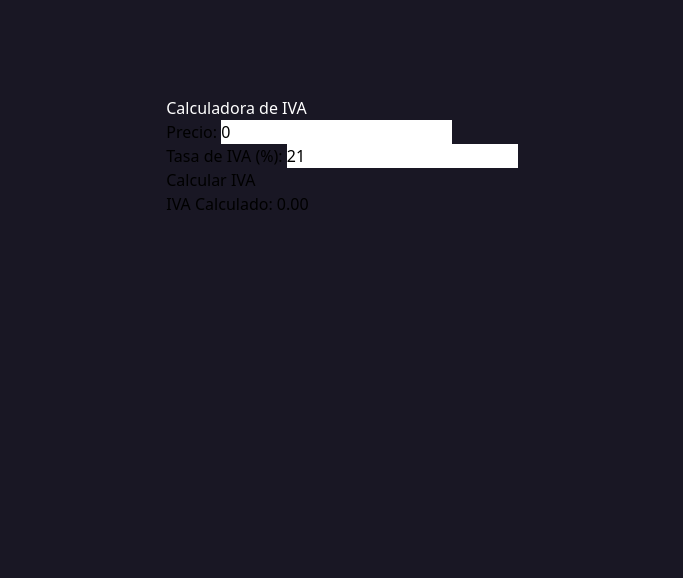
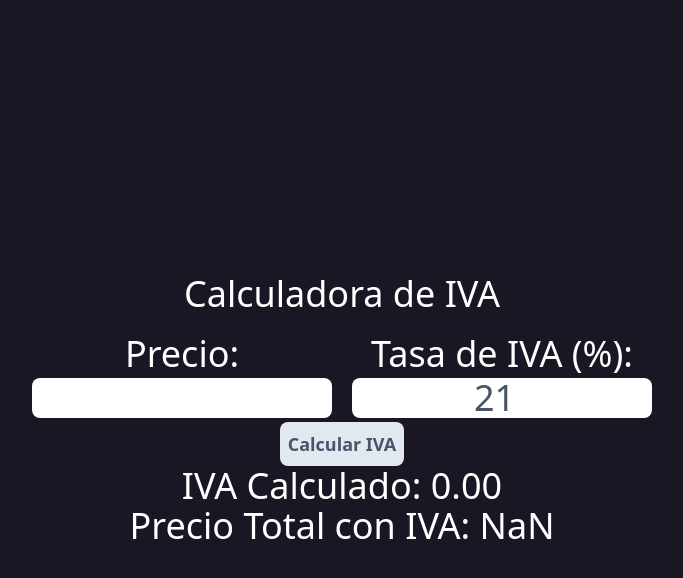
Before and after one commit to F4briMD/Calc-iva-ar1, a React (Vite) app: page / in a window 1280 px wide. Shown: the top 578 px of the page, without its empty margins (298-981 px from the left). Built offline with nearby package versions, Linux system fonts and the light colour scheme.

Commit message:
init app

```diff
--- a/src/App.jsx
+++ b/src/App.jsx
@@ -6,8 +6,11 @@ function App() {
 
 
   return (
-    <main className='section'>
-      <Calc_iva/>
+    <main className='flex flex-col items-center justify-center h-screen max-w-6xl mx-auto text-4xl text-white items-cernter'>
+      <section>
+        <Calc_iva/>
+      </section>
+
     </main>
   )
 }
--- a/src/components/Calc_iva.jsx
+++ b/src/components/Calc_iva.jsx
@@ -1,7 +1,7 @@
 import  { useState } from 'react';
 
 function Calc_iva() {
-  const [precio, setPrecio] = useState(0);
+  const [precio, setPrecio] = useState();
   const [tasaIVA, setTasaIVA] = useState(21); // Tasa de IVA en porcentaje
   const [iva, setIVA] = useState(0);
 
@@ -9,31 +9,42 @@ function Calc_iva() {
     const ivaCalculado = (precio * tasaIVA) / 100;
     setIVA(ivaCalculado);
   };
+  const calcularTotalConIVA = () => {
+    return precio + iva;
+  };
 
   return (
-    <div className='mx-auto '>
-      <h2 className='text-white'>Calculadora de IVA</h2>
-      <div>
+    <section className='max-w-4xl p-5 text-center'>
+      <h2 className='p-5'>Calculadora de IVA</h2>
+      <div className='grid grid-cols-2 gap-5 '>
+      <div className='flex flex-col items-center '>
         <label>Precio: </label>
         <input
           type="number"
           value={precio}
           onChange={(e) => setPrecio(parseFloat(e.target.value))}
+          className='mt-1 placeholderiva '
         />
       </div>
-      <div>
+      <div className='flex flex-col items-center'>
         <label>Tasa de IVA (%): </label>
         <input
           type="number"
           value={tasaIVA}
           onChange={(e) => setTasaIVA(parseFloat(e.target.value))}
+          className='mt-1 border-none placeholderiva focus:ring-cyan-400 focus:border-cyan-400'
         />
       </div>
-      <button onClick={calcularIVA}>Calcular IVA</button>
+      </div>
+      <button onClick={calcularIVA}
+      className='p-2 text-lg font-bold rounded-lg text-slate-600 bg-slate-200'>
+        Calcular IVA</button>
       <div>
         <h3>IVA Calculado: {iva.toFixed(2)}</h3>
+        <h2>Precio Total con IVA: {calcularTotalConIVA().toFixed(2)}</h2>
       </div>
-    </div>
+
+    </section>
   );
 }
 
--- a/src/index.css
+++ b/src/index.css
@@ -8,6 +8,9 @@ body{
 
 @layer base{
   .section {
-    @apply  py-8 lg:py-24 lg:h-screen flex items-start justify-center   ;
+    @apply  flex items-start justify-center py-8 lg:py-24 lg:h-screen ;
+  }
+  .placeholderiva{
+    @apply max-w-[300px] text-slate-600 text-center rounded-lg
   }
 }
```
